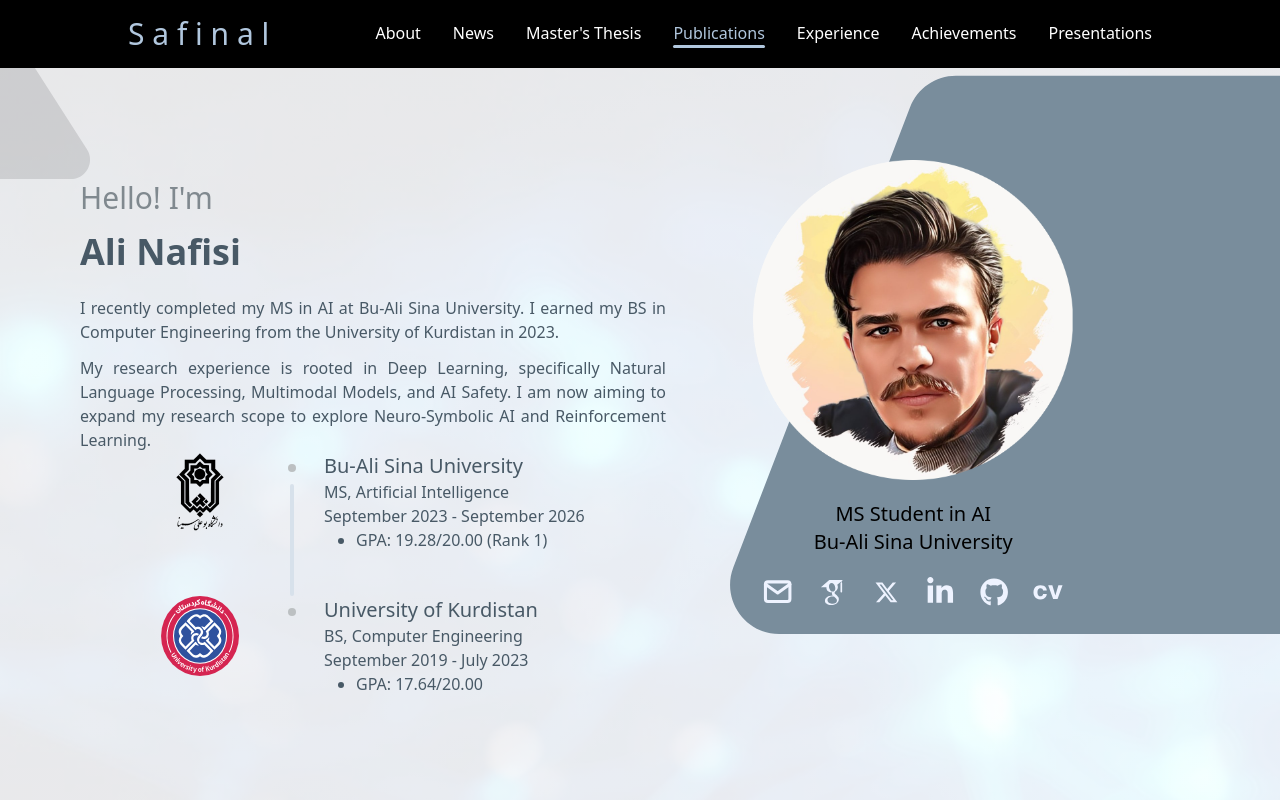
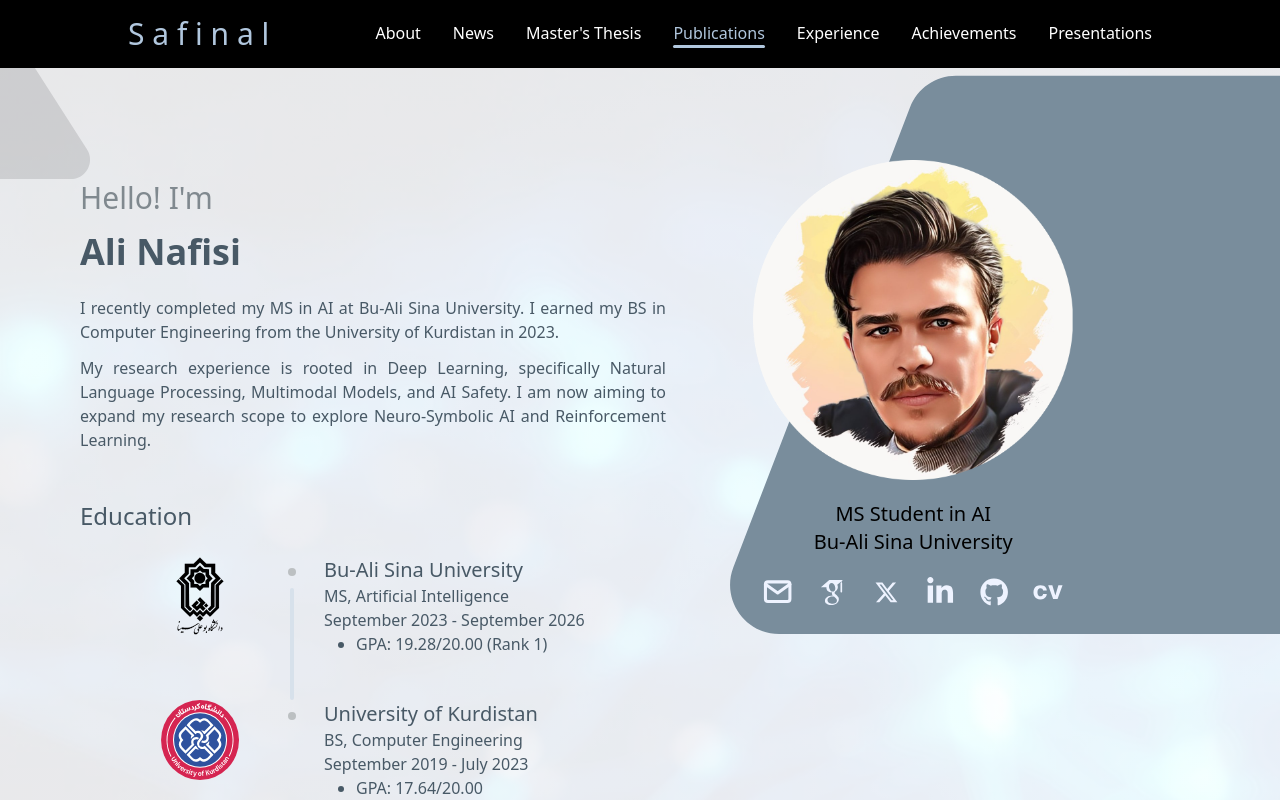
Before and after one commit to safinal/safinal.github.io, a Next.js app: page / in a window 1280 px wide. Shown: the top 800 px of the page. Built offline with nearby package versions, Linux system fonts and the light colour scheme.

Commit message:
remove education button

```diff
--- a/src/components/introduction/DetaiIntroduction.js
+++ b/src/components/introduction/DetaiIntroduction.js
@@ -15,7 +15,8 @@
                 <p className=" text-gray-dark text-sm md:text-base 2xl:text-lg 3xl:text-xl text-justify mt-2 xl:mt-3 3xl:mt-5">
                     My research experience is rooted in Deep Learning, specifically Natural Language Processing, Multimodal Models, and AI Safety. I am now aiming to expand my research scope to explore Neuro-Symbolic AI and Reinforcement Learning.
                 </p>
-                <div>
+                <div className="mt-8 xl:mt-12 3xl:mt-16">
+                    <h3 className="text-gray-dark text-xl xl:text-2xl 2xl:text-3xl mb-4 xl:mb-6">Education</h3>
                     {props.educationData.educations.map((education, index) =>
                         <Educations key={index} index={index} length={props.educationData.educations.length} educationData={education} />
                     )}
```
